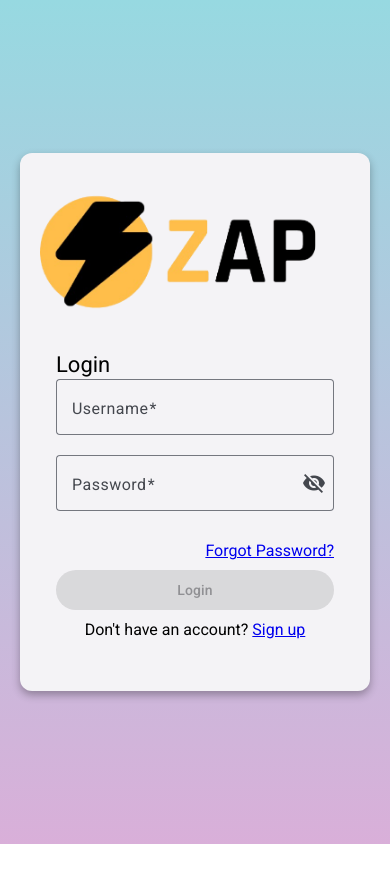
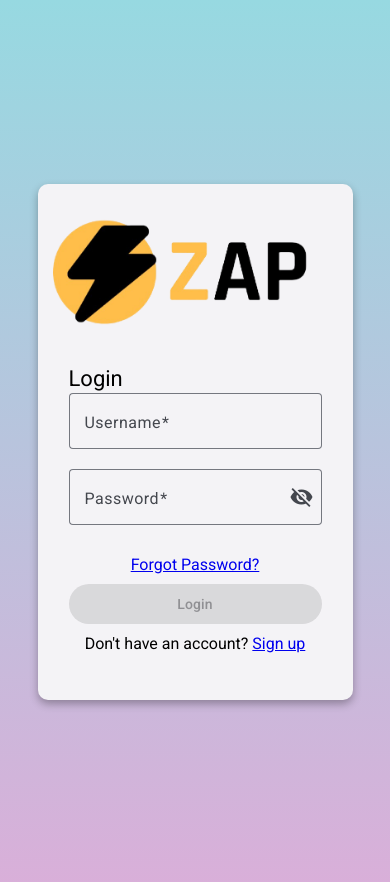
Before and after one commit to elena-17/DSW-24-25, an Angular app in the folder frontend/: page / in a window 390 px wide. Before the commit the page ends 844 px from the top, so only its background shows below. Built offline with nearby package versions, Linux system fonts and the light colour scheme.

Commit message:
feat(front): responsiveness of login page

```diff
--- a/frontend/package.json
+++ b/frontend/package.json
@@ -11,6 +11,7 @@
   },
   "private": true,
   "dependencies": {
+    "@angular/animations": "^19.2.1",
     "@angular/cdk": "^19.2.2",
     "@angular/common": "^19.2.0",
     "@angular/compiler": "^19.2.0",
--- a/frontend/src/app/login/login.component.scss
+++ b/frontend/src/app/login/login.component.scss
@@ -5,6 +5,7 @@
   height: 100vh;
   background-color: #d9afd9;
   background-image: linear-gradient(0deg, #d9afd9 0%, #97d9e1 100%);
+  padding: 20px;
 }
 
 .login-card {
@@ -12,6 +13,7 @@
   padding: 20px;
   text-align: center;
   box-shadow: 0 4px 8px rgba(0, 0, 0, 0.3);
+  border-radius: 10px;
 }
 
 .full-width {
@@ -27,3 +29,15 @@
 .sign-up {
   margin-top: 10px;
 }
+
+/* 🔹 RESPONSIVE DESIGN 🔹 */
+@media (max-width: 480px) {
+  .login-card {
+    width: 90%;
+    padding: 15px;
+  }
+
+  .forgot-password, .sign-up {
+    text-align: center;
+  }
+}
```
Also changed, not shown: 1 other file (tests, documents, lock files or other folders).
